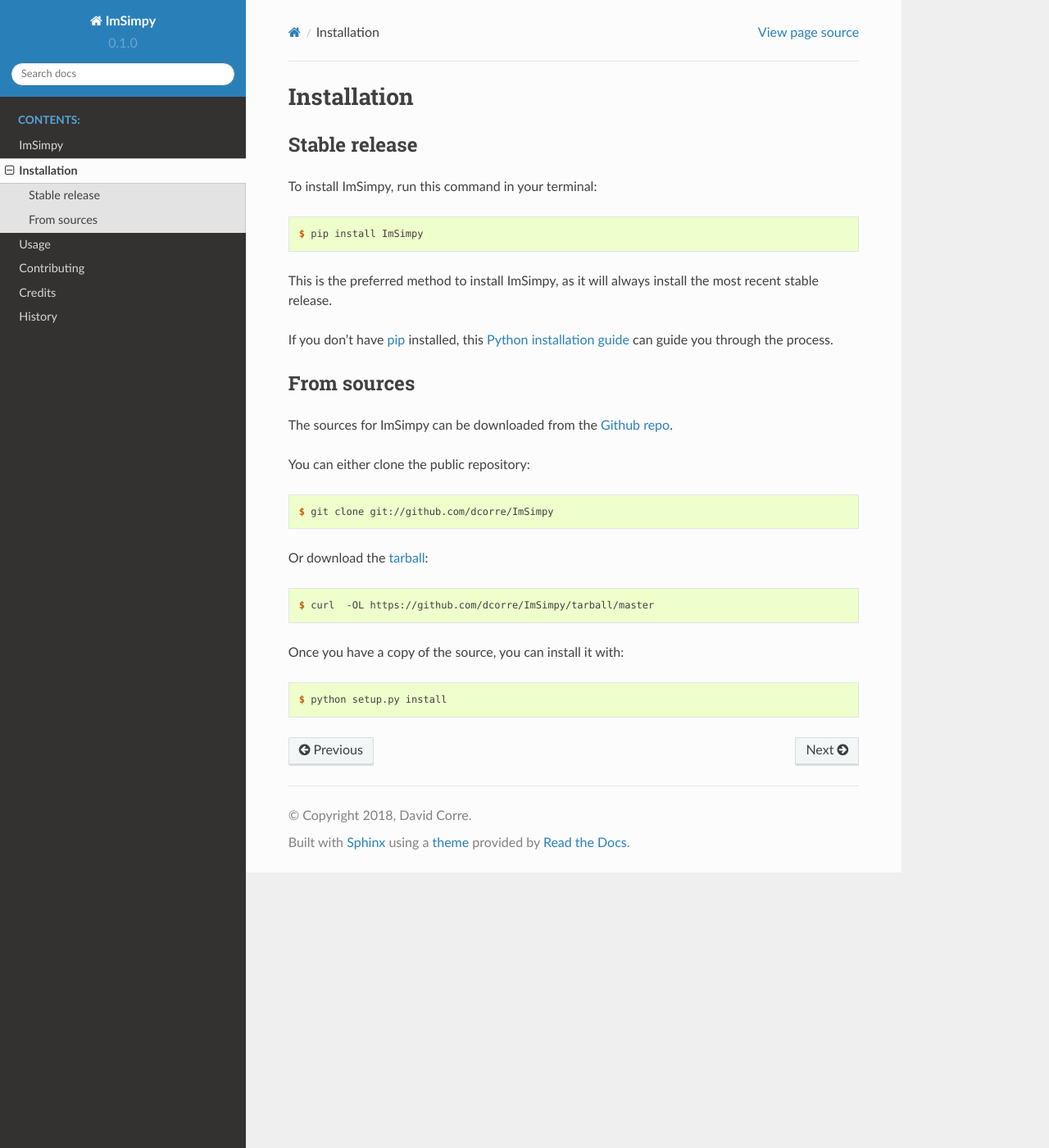
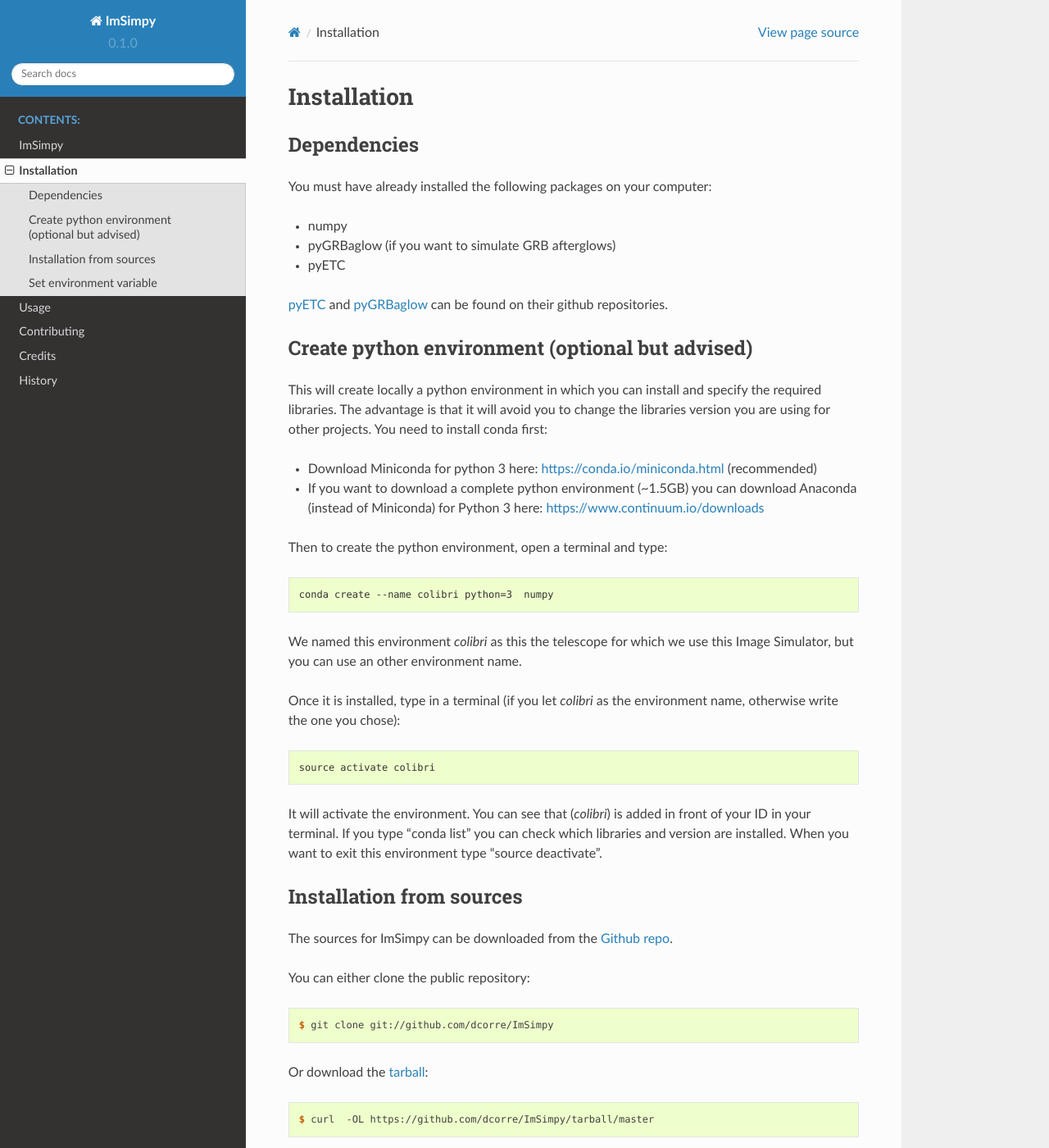
Before and after one commit to mtourneur/ImSimpy, a Sphinx documentation site: the page built from docs/installation.rst, in a window 1280 px wide and 1400 px high. Shown: the whole window at 82% size. Built offline with Sphinx 7.4.7 and the Read the Docs theme 2.0.0, drawn with Linux system fonts in a browser that asks for light colours; pages that are not in the unit, such as notebooks, are missing from menus; some of the changed text lies outside the part shown.

Commit message:
Updated documentation and added notebook examples

```diff
--- a/docs/installation.rst
+++ b/docs/installation.rst
@@ -5,26 +5,58 @@
 ============
 
 
-Stable release
---------------
+Dependencies
+------------
 
-To install ImSimpy, run this command in your terminal:
+You must have already installed the following packages on your computer:
+
+- numpy
+- pyGRBaglow (if you want to simulate GRB afterglows)
+- pyETC
+
+`pyETC`_ and `pyGRBaglow`_ can be found on their github repositories.
+
+.. _pyETC: https://github.com/dcorre/pyETC
+.. _pyGRBaglow: https://github.com/dcorre/pyGRBaglow
+
+
+
+Create python environment (optional but advised)
+------------------------------------------------
+
+This will create locally a python environment in which you can install and specify the required libraries.
+The advantage is that it will avoid you to change the libraries version you are using for other projects.
+You need to install conda first:
+
+- Download Miniconda for python 3 here: https://conda.io/miniconda.html (recommended)
+
+- If you want to download a complete python environment (~1.5GB) you can download Anaconda (instead of Miniconda) for Python 3 here: https://www.continuum.io/downloads
+
+Then to create the python environment, open a terminal and type:
 
 .. code-block:: console
 
-    $ pip install ImSimpy
-
-This is the preferred method to install ImSimpy, as it will always install the most recent stable release.
-
-If you don't have `pip`_ installed, this `Python installation guide`_ can guide
-you through the process.
-
-.. _pip: https://pip.pypa.io
-.. _Python installation guide: http://docs.python-guide.org/en/latest/starting/installation/
+    conda create --name colibri python=3  numpy
 
 
-From sources
-------------
+We named this environment *colibri* as this the telescope for which we use this Image Simulator, but you can use an other environment name.
+
+Once it is installed, type in a terminal (if you let *colibri* as the environment name, otherwise write the one you chose):
+
+.. code-block:: console
+
+    source activate colibri
+
+
+It will activate the environment. You can see that (*colibri*) is added in front of your ID in your terminal. If you type "conda list" you can check which libraries and version are installed. When you want to exit this environment type "source deactivate".
+
+
+
+
+
+
+Installation from sources
+-------------------------
 
 The sources for ImSimpy can be downloaded from the `Github repo`_.
 
@@ -40,12 +72,51 @@
 
     $ curl  -OL https://github.com/dcorre/ImSimpy/tarball/master
 
-Once you have a copy of the source, you can install it with:
+
+Once you have a copy of the source, if you created a python environment, do not forget to activate it with:
 
 .. code-block:: console
 
-    $ python setup.py install
+    source activate colibri
+
+Before installing it, remember that you need numpy and pyETC to be installed, as well as pyGRBaglow if you want to simulate GRB afterglows.
+
+You can now install it with:
+
+.. code-block:: console
+
+    $ python setup.py develop
 
 
 .. _Github repo: https://github.com/dcorre/ImSimpy
 .. _tarball: https://github.com/dcorre/ImSimpy/tarball/master
+
+
+
+Set environment variable
+------------------------
+
+Create an environment variable, ImSimpy_DIR, corresponding to the directory where you want to install the project.
+
+* **For Ubuntu**:
+
+Open the .bashrc file and add the following line at the end:
+
+.. code-block:: bash
+
+    # add a directory for the ImSimpy package  (change the path name accordingly to yours)
+    export ImSimpy_DIR="/home/dcorre/code/ImSimpy"
+
+
+Then type source .bashrc in the terminal to take the changes into account, or open a new terminal.
+
+* **For windows**:
+
+Right click on My Computer -> Properties -> Advanced System settings -> Environment Variables
+
+Add variable ImSimpy_DIR with value "/home/dcorre/code/ImSimpy" (change the path name accordingly to yours)
+
+Then close and open the terminal again to update the modifications (for windows only)
+
+
+* **For Mac**: ???
--- a/docs/usage.rst
+++ b/docs/usage.rst
@@ -2,6 +2,4 @@
 Usage
 =====
 
-To use ImSimpy in a project::
-
-    import ImSimpy
+To be done. In the meantime you have a look to the jupyter notebooks on the github.
--- a/setup.py
+++ b/setup.py
@@ -11,9 +11,11 @@
 with open('HISTORY.rst') as history_file:
     history = history_file.read()
 
+# cython is required for scikit-image
+# pytest is required for astroquery
 requirements = ['Click>=6.0', 'numpy', 'scipy', 'matplotlib', 'astropy',
                 'jupyter', 'numexpr', 'scikit-image', 'hjson',
-                'astroquery==0.3.5', 'pyregion', 'cython']
+                'astroquery==0.3.5', 'pyregion', 'cython', 'pytest']
 
 setup_requirements = ['pytest-runner']
 
```
Also changed, not shown: README.rst (+6 -1 lines), 8 other files.
